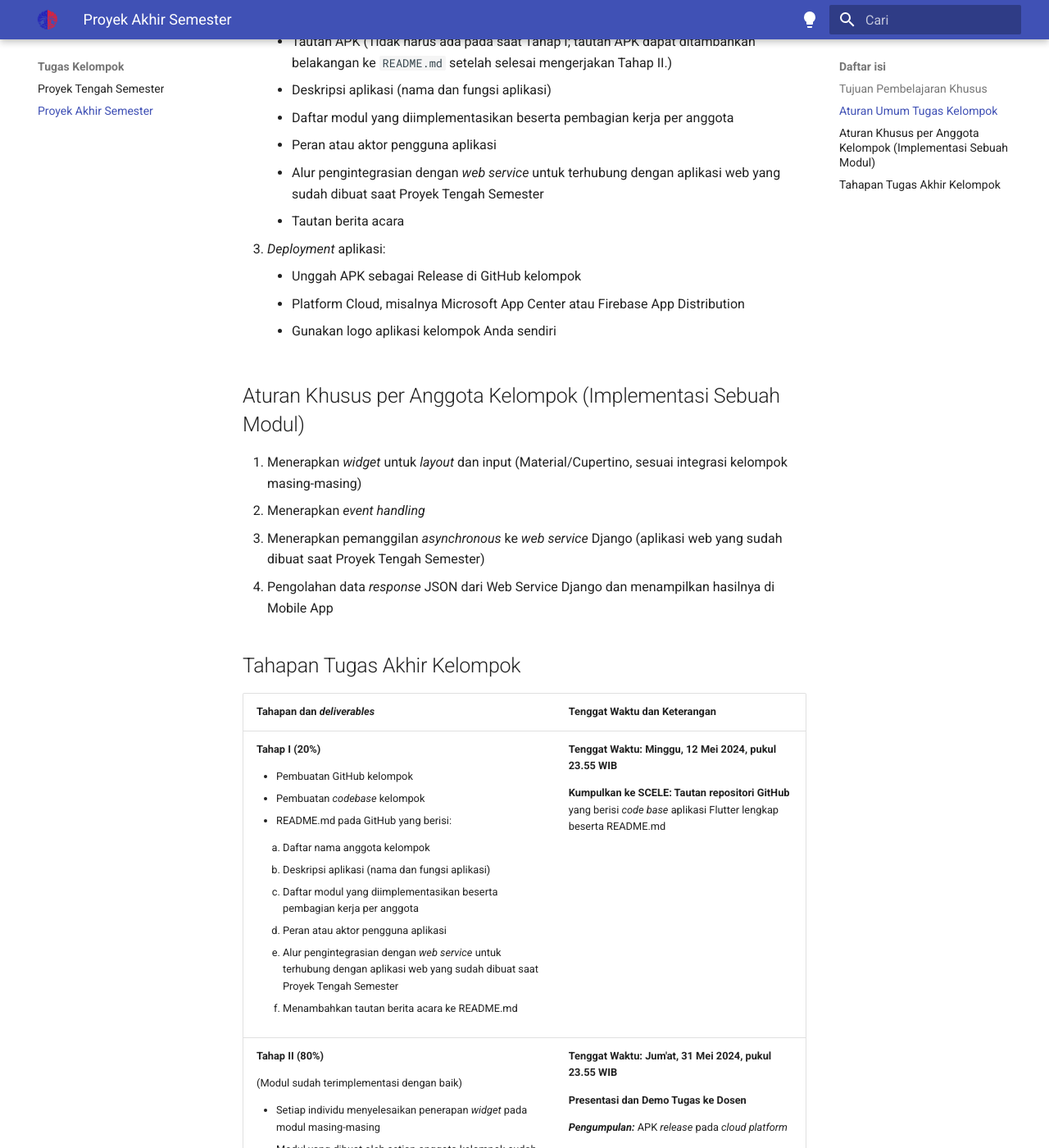
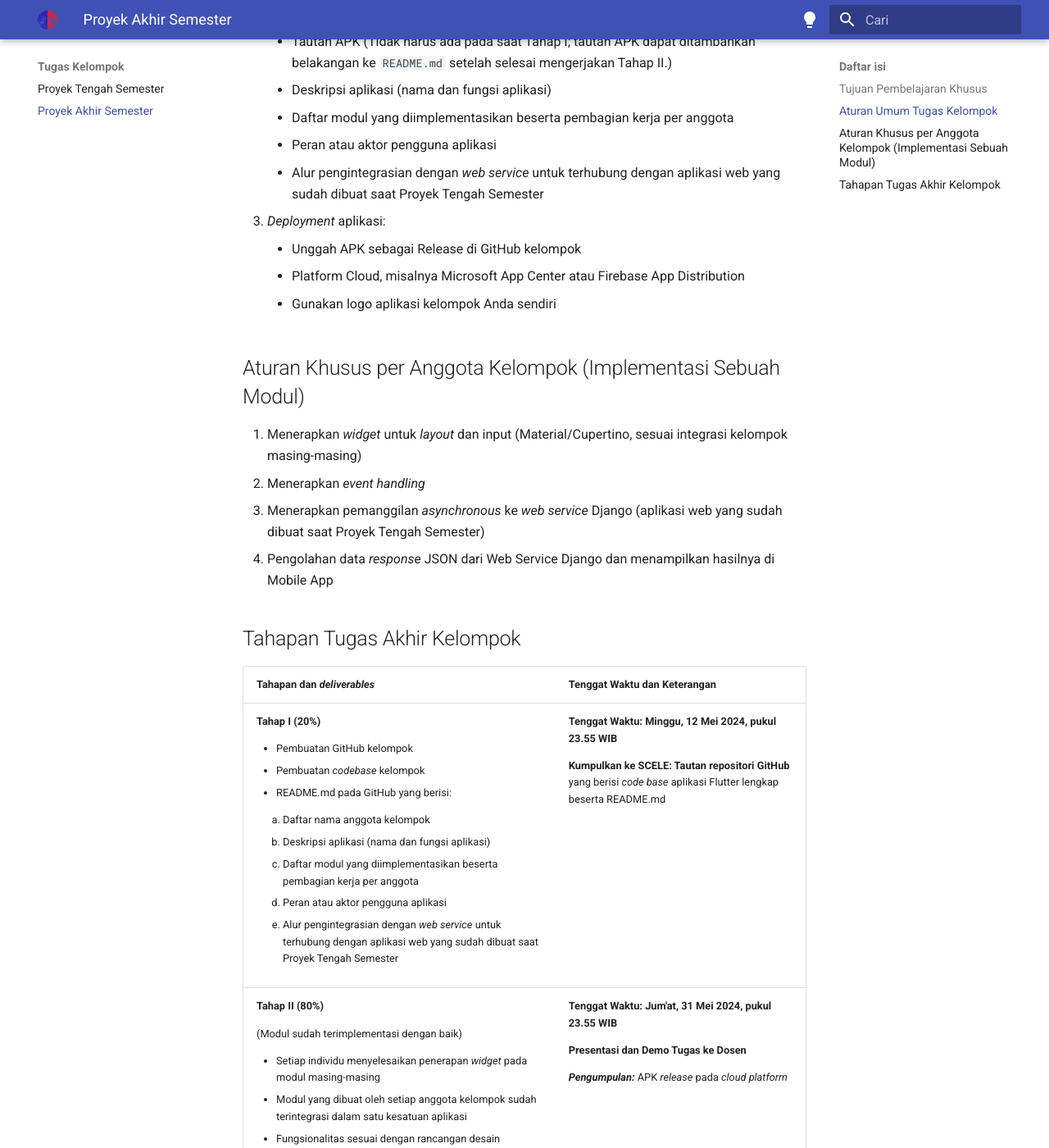
Before and after one commit to pbp-fasilkom-ui/genap-2024, an MkDocs documentation site: the page built from docs/tk/pas.md, in a window 1280 px wide and 1400 px high, scrolled down 668 px. Shown: the whole window at 82% size. Built offline with MkDocs 1.6.1 and Material for MkDocs 9.7.7, drawn with Linux system fonts in a browser that asks for light colours.

Commit message:
remove 'berita acara' details from TK PAS

```diff
--- a/docs/tk/pas.md
+++ b/docs/tk/pas.md
@@ -20,7 +20,6 @@
     - Daftar modul yang diimplementasikan beserta pembagian kerja per anggota
     - Peran atau aktor pengguna aplikasi
     - Alur pengintegrasian dengan _web service_ untuk terhubung dengan aplikasi web yang sudah dibuat saat Proyek Tengah Semester
-    - Tautan berita acara
 3. _Deployment_ aplikasi:
     - Unggah APK sebagai Release di GitHub kelompok
     - Platform Cloud, misalnya Microsoft App Center atau Firebase App Distribution
@@ -53,7 +52,6 @@
                     <li>Daftar modul yang diimplementasikan beserta pembagian kerja per anggota</li>
                     <li>Peran atau aktor pengguna aplikasi</li>
                     <li>Alur pengintegrasian dengan <em>web service</em> untuk terhubung dengan aplikasi web yang sudah dibuat saat Proyek Tengah Semester</li>
-                    <li>Menambahkan tautan berita acara ke README.md</li>
                 </ol>
             </ul>
         </td>
```
